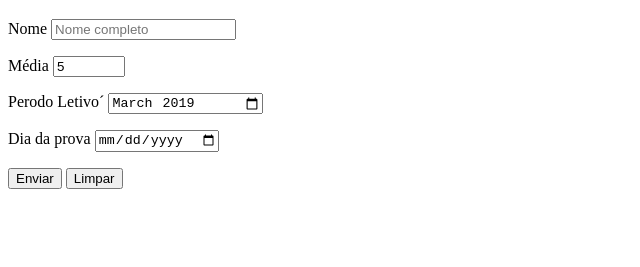
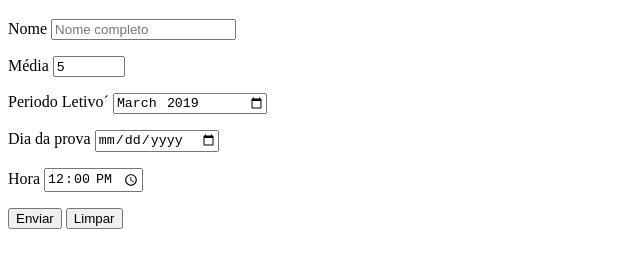
Before and after one commit to marialiciamz/html-css, a plain HTML site: page exercicios/EX025/form003.html in a window 1280 px wide. Shown: the part 61-328 px from the top of the page, without its empty margins (0-640 px from the left). Drawn offline with Linux system fonts and the light colour scheme.

Commit message:
input hora

```diff
--- a/exercicios/EX025/form003.html
+++ b/exercicios/EX025/form003.html
@@ -1,5 +1,5 @@
 <!DOCTYPE html>
-<html lang="pt-br">
+<html lang="pt-br>
 <head>
     <meta charset="UTF-8">
     <meta name="viewport" content="width=device-width, initial-scale=1.0">
@@ -16,11 +16,17 @@
         <input type="number" name="media" id="imedia" placeholder="0 a 10" min="0" max="10" step="0.1" value="5">
         </p>
         <p>
-            <label for="imes">Perodo Letivo</label>´
+            <label for="imes">Periodo Letivo</label>´
             <input type="month" name="mes" id="imes" value="2019-03">
         </p>
-        <label for="idia">Dia da prova</label>
-        <input type="date" name="dia" id="idia">
+        <p>
+            <label for="idia">Dia da prova</label>
+            <input type="date" name="dia" id="idia">
+        </p>
+        <p>
+            <label for="itempo">Hora</label>
+            <input type="time" name="tempo" id="itempo" value="12:00">
+        </p>
         <p>
             <input type="submit" value="Enviar">
             <input type="reset" value="Limpar">
```
Also changed, not shown: exercicios/EX026/imagens/back-pc.jpg (added), exercicios/EX026/imagens/back-phone.jpg (added), exercicios/EX026/imagens/back-print.jpg (added), exercicios/EX026/imagens/back-tablet.jpg (added), exercicios/EX026/imagens/back-tv.jpg (added), exercicios/EX026/imagens/cev-landscape.jpg (added), exercicios/EX026/imagens/cev-portrait.jpg (added), exercicios/EX026/imagens/icon-pc.png (added), exercicios/EX026/imagens/icon-phone.png (added), exercicios/EX026/imagens/icon-print.png (added), exercicios/EX026/imagens/icon-tablet.png (added), exercicios/EX026/imagens/icon-tv.png (added).
